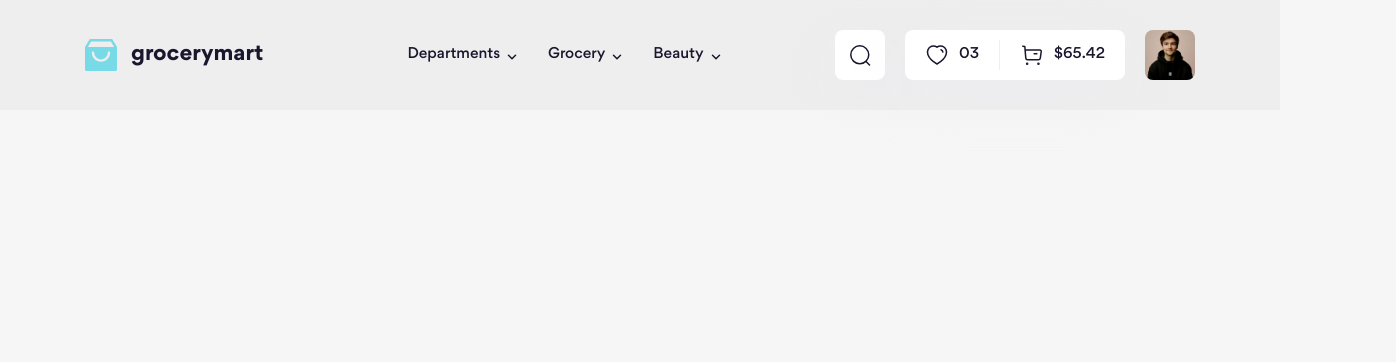
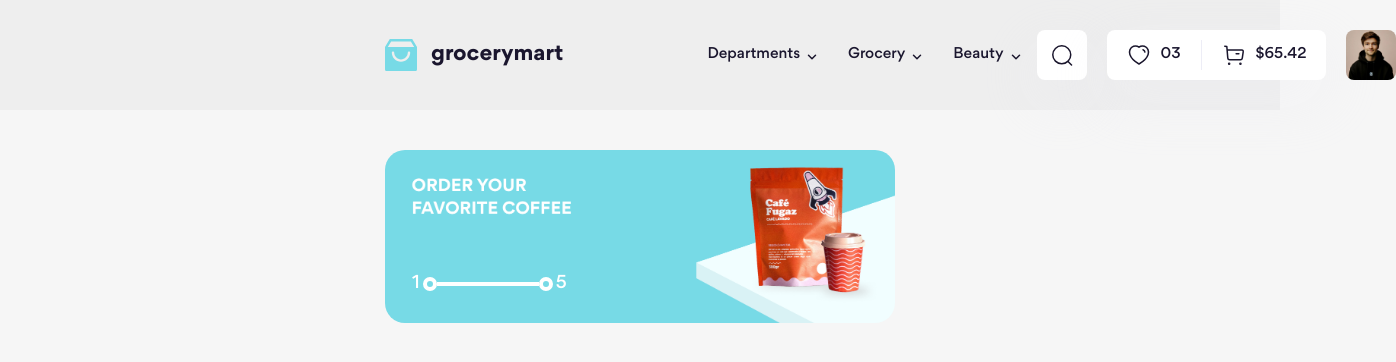
Before and after one commit to ngxvanquan/Grocery-Mart-HTML-CSS, a website: page index.html in a window 1280 px wide. Shown: the whole page, 1396 px wide, since content can reach past the window. Drawn offline with Linux system fonts and the light colour scheme.

Commit message:
build slideshow & change grid system mobile first to desktop first

```diff
--- a/index.html
+++ b/index.html
@@ -31,11 +31,37 @@
             loadHTML("#header", "./templates/header.html");
         </script>
 
-        <main class="main"></main>
+        <div class="container">
+            <!-- Slide Show -->
+            <div class="slideshow">
+                <div class="slideshow__inner">
+                    <!-- Item 1 -->
+                    <div class="slideshow__item">
+                        <img src="./assets/img/item-1.png" alt="" class="slideshow__img" />
+                    </div>
 
-        <footer id="footer" class="footer"></footer>
-        <script>
-            loadHTML("#footer", "./templates/footer.html");
-        </script>
+                    <!-- Item 2 -->
+                    <div class="slideshow__item">
+                        <img src="./assets/img/item-1.png" alt="" class="slideshow__img" />
+                    </div>
+
+                    <!-- Item 3 -->
+                    <div class="slideshow__item">
+                        <img src="./assets/img/item-1.png" alt="" class="slideshow__img" />
+                    </div>
+                </div>
+
+                <div class="slideshow__page">
+                    <span class="slideshow__number">1</span>
+                    <span class="slideshow__slider"></span>
+                    <span class="slideshow__number">5</span>
+                </div>
+            </div>
+
+            <footer id="footer" class="footer"></footer>
+            <script>
+                loadHTML("#footer", "./templates/footer.html");
+            </script>
+        </div>
     </body>
 </html>
--- a/scss/base/_grid.scss
+++ b/scss/base/_grid.scss
@@ -2,12 +2,11 @@
 
 // Breakpoints, dimension, container, row, column, v.v
 $grid-breakpoints: (
-    xs: 0,
+    xxl: 1400px,
+    xl: 1200px,
+    lg: 992px,
+    md: 768px,
     sm: 576px,
-    md: 768px,
-    lg: 992px,
-    xl: 1200px,
-    xxl: 1400px,
 );
 $container-max-widths: (
     sm: 540px,
@@ -44,6 +43,7 @@ $gutters: (
 
 .container {
     @extend .container-fluid;
+    width: 1370px;
 }
 
 .row {
@@ -64,16 +64,12 @@ $gutters: (
 }
 
 @mixin make-media-query($dimension, $bypass: false) {
-    @if $bypass {
+    @media (min-width: $dimension) {
         @content;
-    } @else {
-        @media (min-width: $dimension) {
-            @content;
-        }
     }
 }
 
-@mixin make-row-columns($infix) {
+@mixin make-row-columns($infix: null) {
     @for $i from 1 through $grid-columns * 0.5 {
         .row-cols#{$infix}-#{$i} > * {
             flex: 0 0 auto;
@@ -82,7 +78,7 @@ $gutters: (
     }
 }
 
-@mixin make-columns($infix) {
+@mixin make-columns($infix: null) {
     @for $i from 1 through $grid-columns {
         .col#{$infix}-#{$i} {
             flex: 0 0 auto;
@@ -91,7 +87,7 @@ $gutters: (
     }
 }
 
-@mixin make-offsets($infix) {
+@mixin make-offsets($infix: null) {
     @for $i from 0 to $grid-columns {
         .offset#{$infix}-#{$i} {
             margin-left: if($i > 0, math.div(100%, $grid-columns) * $i, 0);
@@ -99,7 +95,7 @@ $gutters: (
     }
 }
 
-@mixin make-gutters($infix) {
+@mixin make-gutters($infix: null) {
     @each $i, $ratio in $gutters {
         .g#{$infix}-#{$i},
         .gx#{$infix}-#{$i} {
@@ -113,12 +109,19 @@ $gutters: (
     }
 }
 
+@include make-row-columns();
+
+@include make-columns();
+
+@include make-offsets();
+
+@include make-gutters();
+
 @each $breakpoint, $dimension in $grid-breakpoints {
     $max-width: map-get($container-max-widths, $breakpoint);
-    $is-xs: $breakpoint == xs;
-    $infix: if($is-xs, "", "-#{$breakpoint}");
+    $infix: "-#{$breakpoint}";
 
-    @include make-media-query($dimension, $is-xs) {
+    @include make-media-query($dimension) {
         .container {
             max-width: $max-width;
         }
--- a/scss/components/_index.scss
+++ b/scss/components/_index.scss
@@ -1,2 +1,3 @@
 @forward "./logo";
 @forward "./dropdown";
+@forward "./slideshow";
--- /dev/null
+++ b/scss/components/_slideshow.scss
@@ -0,0 +1,97 @@
+@use "../abstracts";
+
+.slideshow {
+    margin-top: 40px;
+    position: relative;
+    border-radius: 20px;
+    overflow: hidden;
+
+    @include abstracts.breakpoint(md) {
+        margin-top: 30px;
+    }
+
+    &__inner {
+        display: flex;
+        overflow: hidden;
+    }
+
+    &__item {
+        position: relative;
+        width: 100%;
+        flex-shrink: 0;
+        padding-top: 34%;
+
+        @include abstracts.breakpoint(md) {
+            padding-top: 37%;
+        }
+    }
+
+    &__img {
+        position: absolute;
+        top: 0;
+        left: 0;
+        width: 100%;
+        height: 100%;
+        object-fit: cover;
+    }
+
+    &__page {
+        position: absolute;
+        display: flex;
+        align-items: center;
+        width: 100%;
+        column-gap: 17px;
+        left: 5.3%;
+        bottom: 15%;
+
+        @include abstracts.breakpoint(md) {
+            column-gap: 19px;
+        }
+    }
+
+    &__number {
+        color: #fff;
+
+        font-size: 1.8rem;
+        font-weight: 500;
+        line-height: 144.444%;
+
+        @include abstracts.breakpoint(md) {
+            font-size: 1.4rem;
+        }
+    }
+
+    &__slider {
+        position: relative;
+        background: #fff;
+        width: 20%;
+        height: 4px;
+        flex-shrink: 0;
+    }
+
+    &__slider::before,
+    &__slider::after {
+        content: "";
+        width: 14px;
+        height: 14px;
+        position: absolute;
+        top: 50%;
+        translate: 0 -50%;
+        border: 4px solid #fff;
+        border-radius: 50%;
+
+        @include abstracts.breakpoint(md) {
+            border: 3px solid #fff;
+        }
+    }
+
+    &__slider::before {
+        translate: -100% -50%;
+        left: 0;
+    }
+
+    &__slider::after {
+        translate: 100% -50%;
+        right: 0;
+    }
+}
```
Also changed, not shown: assets/css/main.css, assets/img/item-1.png (added), 1 other file.
